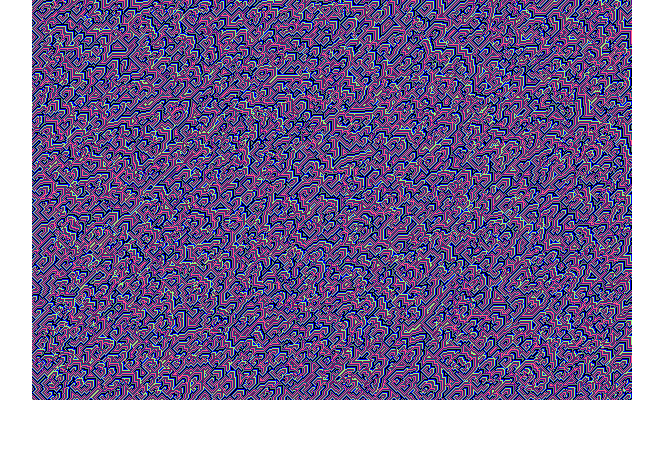
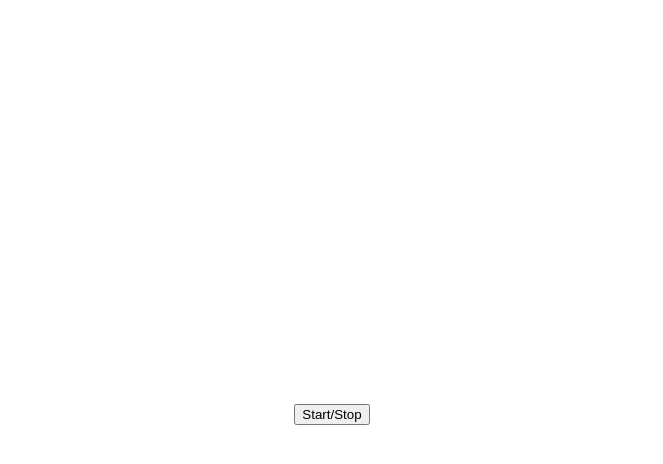
Before and after one commit to bloominstituteoftechnology/CS-Build-Week-1, a React (Create React App) app in the folder guided-demo/cca/: page / in a window 1280 px wide. Shown: the top 464 px of the page, without its empty margins (308-971 px from the left). Built offline with nearby package versions, Linux system fonts and the light colour scheme.

Commit message:
Got start and stop button working!!

```diff
--- a/guided-demo/cca/src/App.js
+++ b/guided-demo/cca/src/App.js
@@ -26,8 +26,12 @@ class CCACanvas extends Component {
   constructor(props) {
     super(props);
     this.cca = new CCA(canvasWidth, canvasHeight);
+    this.state = { running: false };
   }
 
+  stop() {
+    this.setState({ running: !this.state.running });
+  }
   /**
    * Component did mount
    */
@@ -41,6 +45,9 @@ class CCACanvas extends Component {
    * Handle an animation frame
    */
   animFrame() {
+    if (!this.state.running) {
+      return;
+    }
     let canvas = this.refs.canvas;
     let ctx = canvas.getContext("2d");
 
@@ -62,12 +69,12 @@ class CCACanvas extends Component {
 
     console.log("Screenbuffer in animFrame", screenBuffer);
     ctx.putImageData(imageData, 0, 0);
-    setInterval(() => {
-      this.cca.step();
-      requestAnimationFrame(() => {
-        this.animFrame();
-      });
-    }, 1000);
+    ctx.imageSmoothingEnabled = false;
+    ctx.drawImage(canvas, 0, 0, 3 * canvas.width, 3 * canvas.height);
+    this.cca.step();
+    requestAnimationFrame(() => {
+      this.animFrame();
+    });
   }
 
   /**
@@ -105,6 +112,13 @@ class App extends Component {
     return (
       <div className="App">
         <CCAApp />
+        <button
+          onClick={() => {
+            this.stop();
+          }}
+        >
+          Start/Stop
+        </button>
       </div>
     );
   }
--- a/guided-demo/cca/src/cca.js
+++ b/guided-demo/cca/src/cca.js
@@ -68,32 +68,32 @@ class CCA {
   step() {
     let currentBuffer = this.cells[this.currentBufferIndex];
     let backBuffer = this.cells[this.currentBufferIndex === 0 ? 1 : 0];
-
+    let N = 1; //Math.floor(Math.random()*MODULO);
     function hasInfectiousNeighbor(height, width) {
       // console.log("Inside Has infection:", currentBuffer);
-      const nextValue = (currentBuffer[height][width] + 3) % MODULO;
+      const nextValue = (currentBuffer[height][width] + N) % MODULO;
       //West
       if (width > 0) {
-        if (currentBuffer[height][width - 1] === nextValue) {
+        if (currentBuffer[height][width - 1] === nextValue + 2) {
           return true;
         }
       }
       //North
       if (height > 0) {
-        if (currentBuffer[height - 1][width] === nextValue) {
+        if (currentBuffer[height - 1][width] === nextValue + 1) {
           return true;
         }
       }
       //East
       if (width < this.width - 1) {
-        if (currentBuffer[height][width + 1] === nextValue) {
+        if (currentBuffer[height][width + 1] === nextValue + 2) {
           return true;
         }
       }
 
       //South
       if (height < this.height - 1) {
-        if (currentBuffer[height + 1][width] === nextValue) {
+        if (currentBuffer[height + 1][width] === nextValue + 1) {
           return true;
         }
       }
@@ -125,7 +125,7 @@ class CCA {
       for (let width = 0; width < this.width; width++) {
         if (hasInfectiousNeighbor.call(this, height, width)) {
           backBuffer[height][width] =
-            (currentBuffer[height][width] + 3) % MODULO;
+            (currentBuffer[height][width] + N) % MODULO;
         } else {
           backBuffer[height][width] = currentBuffer[height][width];
         }
```
Also changed, not shown: 2 other files (tests, documents, lock files or other folders).
